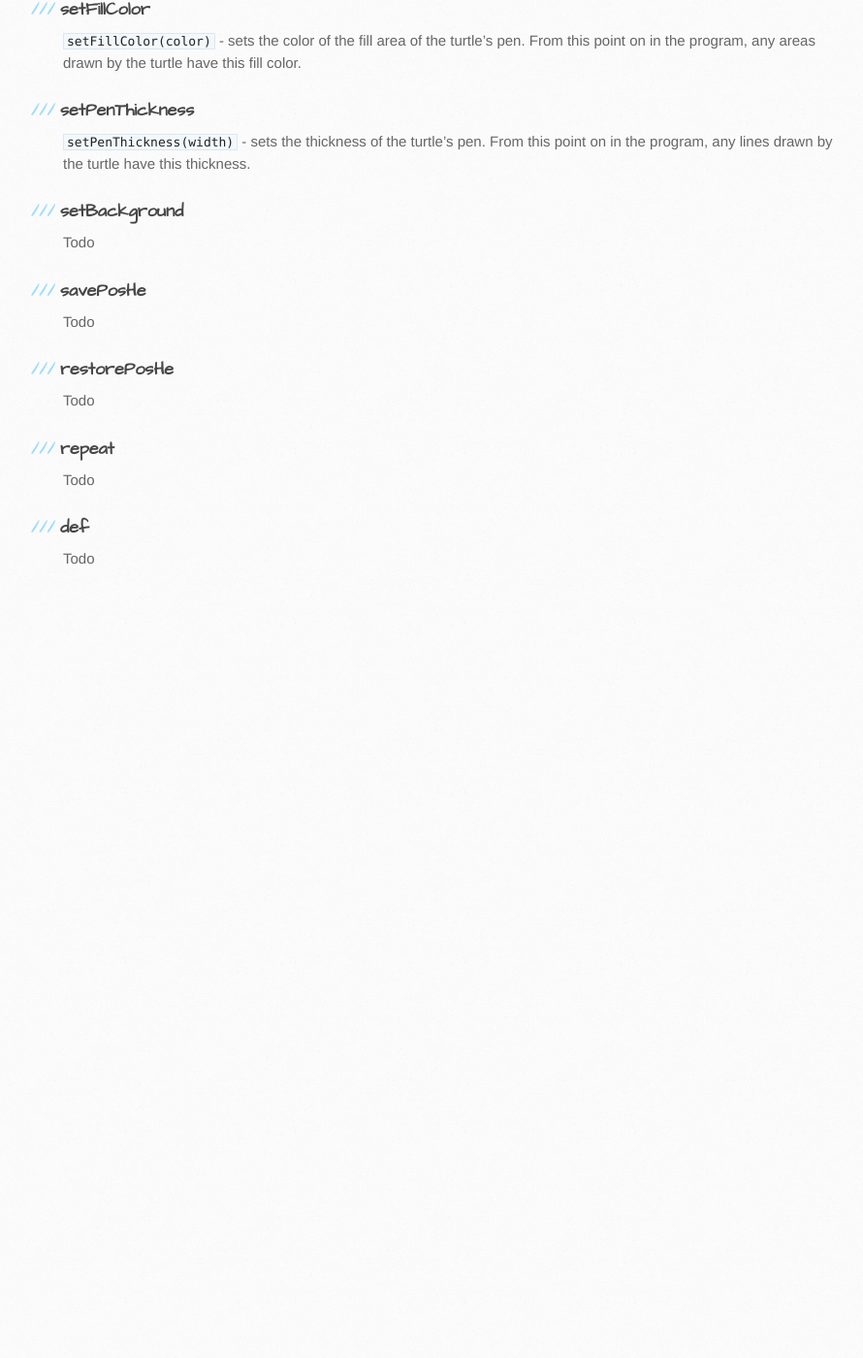
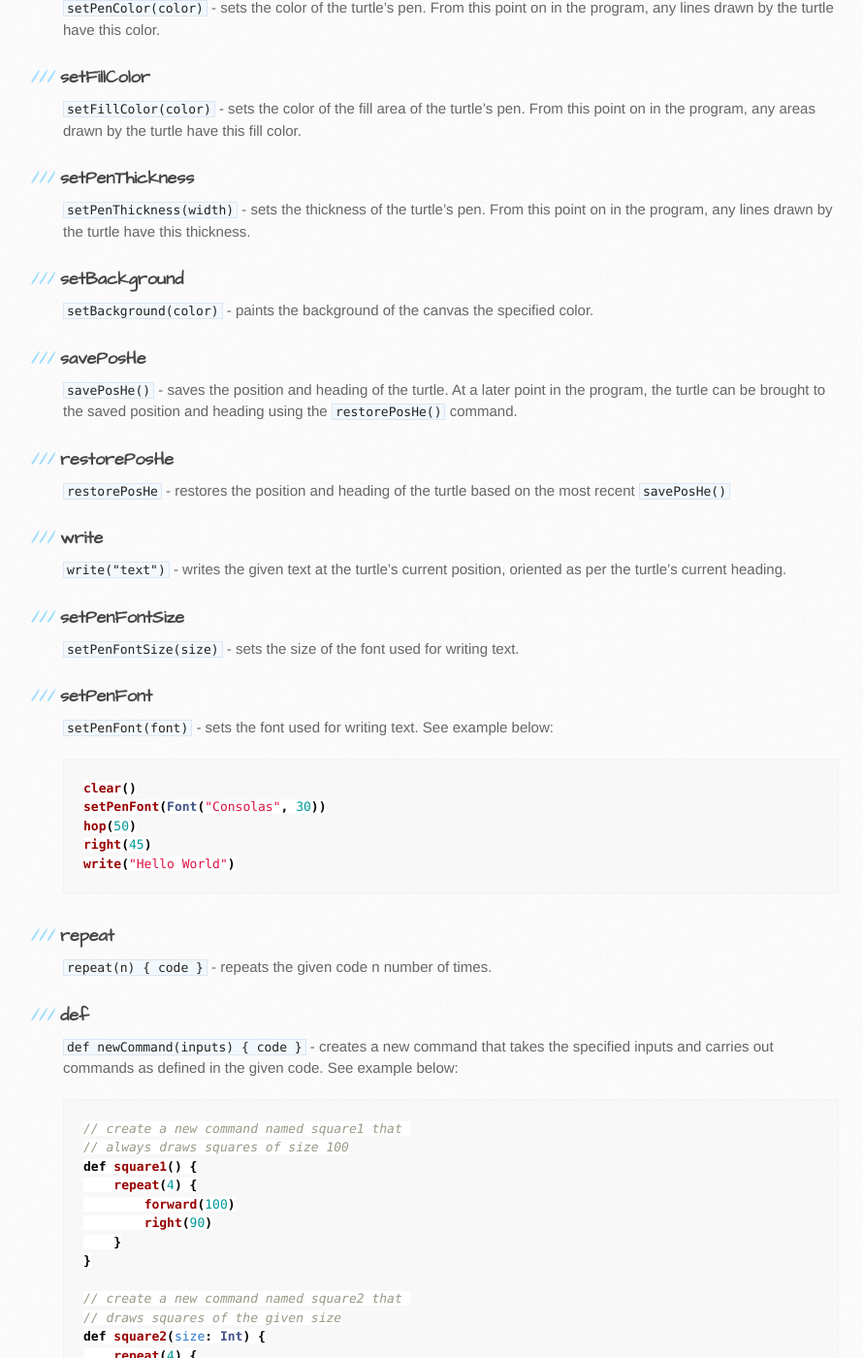
Before and after one commit to kojodoc/kojodoc.github.io, a Jekyll site: the page built from reference/turtle.md, in a window 1280 px wide and 1400 px high, scrolled down 2310 px. Shown: the whole window at 97% size, without its empty margins (105-995 px from the left). Built offline with Jekyll 4.4.1, drawn with Linux system fonts in a browser that asks for light colours; our own code applies the rules of GitHub Pages for plain Markdown files; the repository's description, which GitHub fills in, is left out; before the commit the page ends 2940 px from its top, so only the background shows below that; some of the changed text lies outside the part shown.

Commit message:
Add content.

````diff
--- a/reference/turtle.md
+++ b/reference/turtle.md
@@ -14,7 +14,10 @@ numbers - the x coordinate and the y coordinate. As you move the mouse pointer w
 * **pen thickness** - the thickness of the lines drawn by the pen.
 * **fill color** - the color that fills areas enclosed by the lines drawn by the pen.
 
-## Commands
+## Basic Commands
+*Click on a command below to go to its description.
+Most descriptions include sample code. Copy & paste and then run the sample code for a command in Kojo for a better understanding of that command.*
+
 [clear](#clear)
 [forward](#forward)
 [penUp and penDown](#penup-and-pendown)
@@ -27,6 +30,9 @@ numbers - the x coordinate and the y coordinate. As you move the mouse pointer w
 [setBackground](#setbackground)
 [savePosHe](#saveposhe)
 [restorePosHe](#restoreposhe)
+[write](#write)
+[setPenFontSize](#setpenfontsize)
+[setPenFont](#setpenfont)
 [repeat](#repeat)
 [def](#def)
 
@@ -42,9 +48,7 @@ numbers - the x coordinate and the y coordinate. As you move the mouse pointer w
 * speed becomes slow.
 
 ### forward
-`forward(numSteps)` - Moves the turtle forward in the direction of its nose - by the given number of steps. The turtle draws a line as it moves **if its pen is down**. The pen is down by default after a [clear()](#clear).
-
-Example:
+`forward(numSteps)` - Moves the turtle forward in the direction of its nose - by the given number of steps. The turtle draws a line as it moves **if its pen is down**. The pen is down by default after a [clear()](#clear). See example below:
 ```scala
 clear()
 // draw a line that is 100 steps long
@@ -59,9 +63,7 @@ forward(200
 `penDown()` - Puts the turtle's pen down.
 
 ### hop
-`hop(numSteps)` - Moves the turtle forward by the given number of steps with the pen up, so that no line is drawn. The pen is put down after the hop.
-
-Example:
+`hop(numSteps)` - Moves the turtle forward by the given number of steps with the pen up, so that no line is drawn. The pen is put down after the hop. See example below:
 ```scala
 clear()
 hop(10)
@@ -91,16 +93,57 @@ left also comes in two variants, and is very similar to right, except that it tu
 
 
 ### setBackground
-Todo
+`setBackground(color)` - paints the background of the canvas the specified color.
 
 ### savePosHe
-Todo
+`savePosHe()` - saves the position and heading of the turtle. At a later point in the program, the turtle can be brought to the saved position and heading using the `restorePosHe()` command.
 
 ### restorePosHe
-Todo
+`restorePosHe` - restores the position and heading of the turtle based on the most recent `savePosHe()`
+
+### write
+`write("text")` - writes the given text at the turtle's current position, oriented as per the turtle's current heading.
+
+### setPenFontSize
+`setPenFontSize(size)` - sets the size of the font used for writing text.
+
+### setPenFont
+`setPenFont(font)` - sets the font used for writing text. See example below:
+```scala
+clear()
+setPenFont(Font("Consolas", 30))
+hop(50)
+right(45)
+write("Hello World")
+```
 
 ### repeat
-Todo
+`repeat(n) { code }` - repeats the given code n number of times.
 
 ### def
-Todo
+`def newCommand(inputs) { code }` - creates a new command that takes the specified inputs and carries out commands as defined in the given code. See example below:
+```scala
+// create a new command named square1 that
+// always draws squares of size 100
+def square1() {
+    repeat(4) {
+        forward(100)
+        right(90)
+    }
+}
+
+// create a new command named square2 that
+// draws squares of the given size
+def square2(size: Int) {
+    repeat(4) {
+        forward(size)
+        right(90)
+    }
+}
+
+clear()
+// now use the newly defined commands
+square1()
+square2(50)
+square2(25)
+```
````
